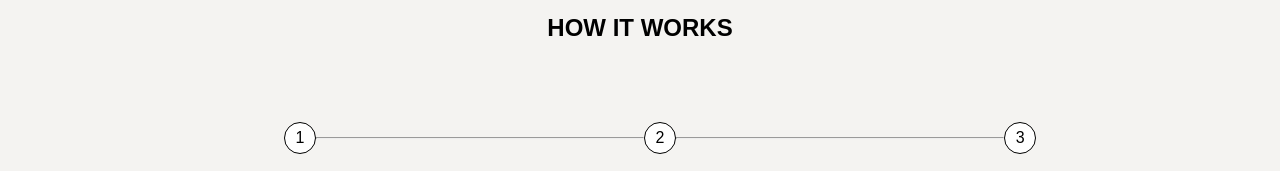
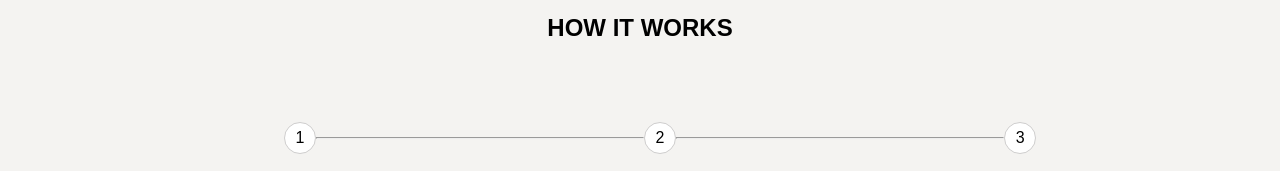
Before and after one commit to naniwhat/html, a plain HTML site: page index.html in a window 1280 px wide. Shown: the part 880-1051 px from the top of the page. Drawn offline with Linux system fonts and the light colour scheme.

Commit message:
modify radius

```diff
--- a/stylesheets/style.css
+++ b/stylesheets/style.css
@@ -177,8 +177,8 @@ p {
     width: 30px;
     height: 30px;
     background: white;
-    border-radius: 300px;
-    border: 1px solid black;
+    border-radius: 50%;
+    border: 1px solid #CECDCD;
 }
 
 .ssection {
```
